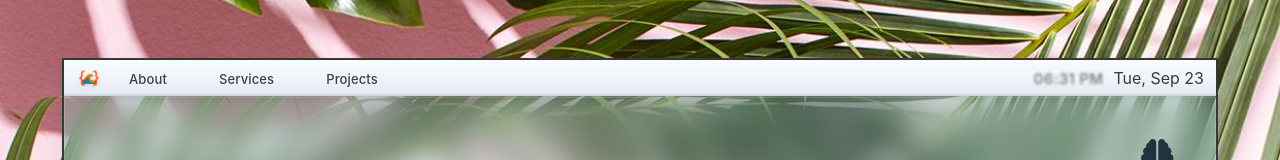
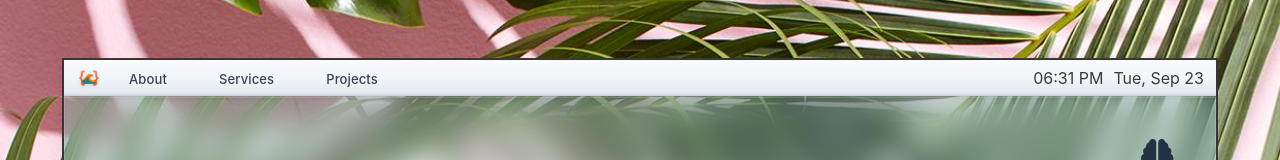
Before and after one commit to demaceo/portfolio-v4, a Next.js app: page / in a window 1280 px wide. Shown: the top 160 px of the page. Built offline with nearby package versions, Linux system fonts and the light colour scheme.

Commit message:
fix time stylings

```diff
--- a/src/components/layout/MobileLayout/MobileLayout.css
+++ b/src/components/layout/MobileLayout/MobileLayout.css
@@ -191,7 +191,7 @@
 }
 
 .time {
-  font-size: 15px;
+  /* font-size: 15px;
   font-weight: 600;
   letter-spacing: 0.3px;
   text-shadow: 0 1px 3px rgba(0, 0, 0, 0.5);
@@ -201,7 +201,7 @@
     rgba(255, 255, 255, 0.95) 100%
   );
   -webkit-background-clip: text;
-  -webkit-text-fill-color: transparent;
+  -webkit-text-fill-color: transparent; */
   background-clip: text;
 }
 
```
